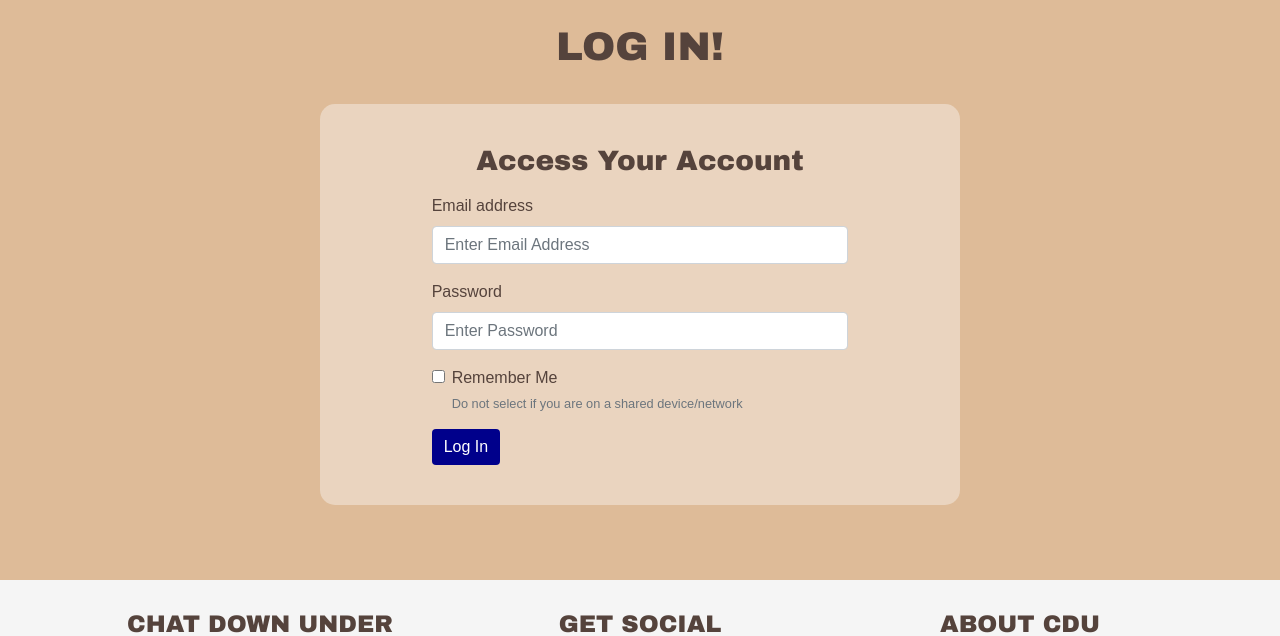
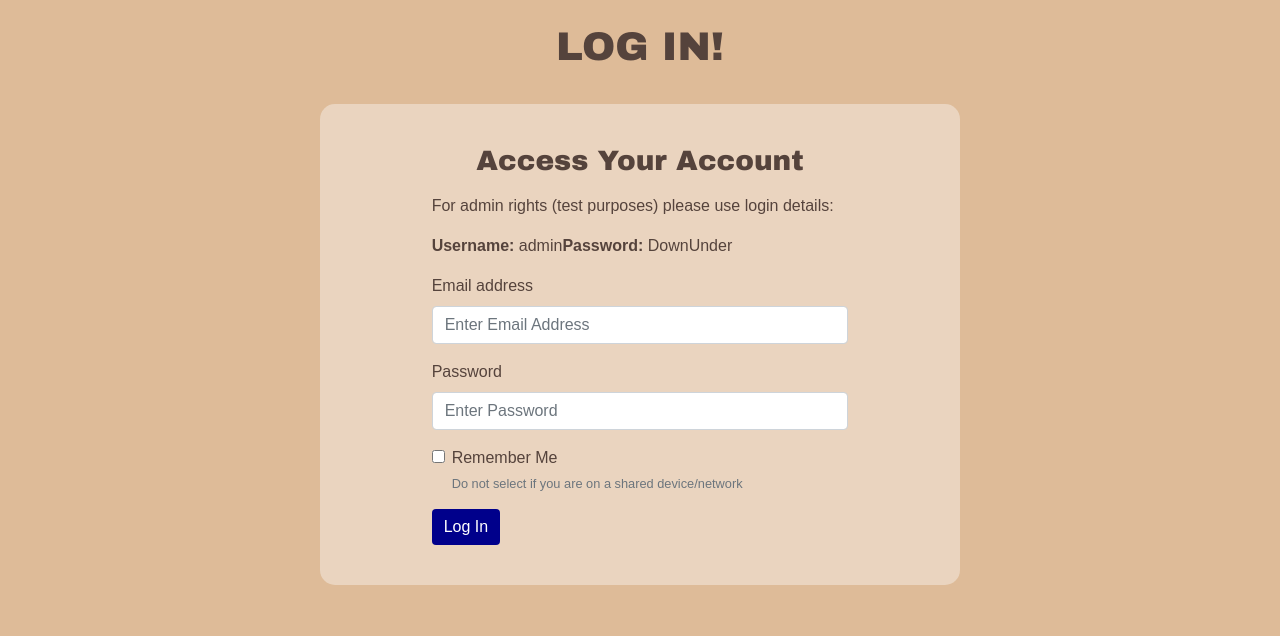
Before and after one commit to sdthomas91/chat-down-under-new, a Flask app: page /login in a window 1280 px wide. Shown: the part 479-1115 px from the top of the page. Run offline with Flask 3, Linux system fonts and the light colour scheme; some libraries are stand-ins or nearby versions.

Commit message:
adds admin details for testing purposes

```diff
--- a/downunder/templates/login.html
+++ b/downunder/templates/login.html
@@ -17,6 +17,8 @@
     <div class="col-10 col-md-8">
       <form method="POST" class="account-form">
         <h3 class="text-center account-title mb-3">Access Your Account</h3>
+        <p>For admin rights (test purposes) please use login details:</p>
+        <p><span><strong>Username:</strong> admin</span><span><strong>Password:</strong> DownUnder</span>  </p>
         <div class="form-group">
           <label for="loginEmail">Email address</label>
           <input type="email" class="form-control" id="loginEmail" name="loginEmail" placeholder="Enter Email Address" required>
```
